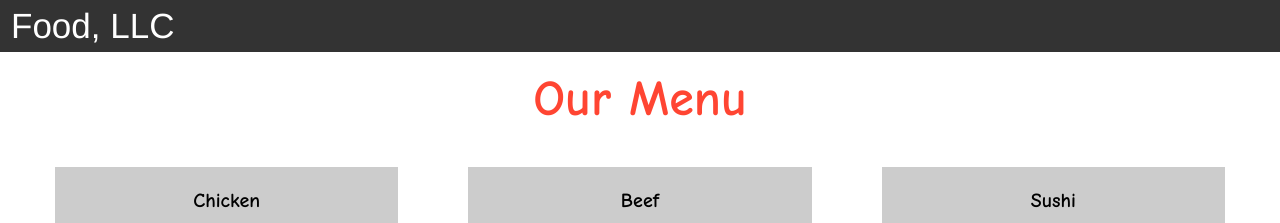
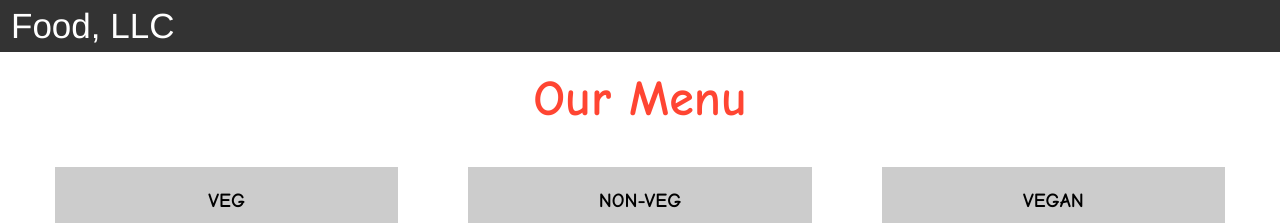
Before and after one commit to AmanTiwari404/Coursera-HTML-CSS-and-Javascript-for-Web-Developers, a plain HTML site: page module-3/index.html in a window 1280 px wide. Shown: the top 223 px of the page. Drawn offline with nearby package versions, Linux system fonts and the light colour scheme.

Commit message:
Update index.html

```diff
--- a/module-3/index.html
+++ b/module-3/index.html
@@ -50,14 +50,14 @@
 
   <div class="col-lg-4 col-md-6 col-sm-12">
     <div class="content-box">
-      <p class="item-name">Chicken</p>
+      <p class="item-name">VEG</p>
       <p>Lorem ipsum dolor sit amet, consectetuer adipiscing elit. Aenean commodo ligula eget dolor. Aenean massa. Cum sociis natoque penatibus et magnis dis parturient montes, nascetur ridiculus mus. Donec quam felis, ultricies nec, pellentesque eu, pretium quis, sem. Nulla consequat massa quis enim. Lorem ipsum dolor sit amet, consectetur adipiscing elit, sed do eiusmod tempor incididunt ut labore et dolore magna aliqua. Ut enim ad minim veniam, quis nostrud exercitation ullamco laboris nisi ut aliquip ex ea commodo consequat. Duis aute irure dolor in reprehenderit in voluptate velit esse cillum dolore eu fugiat nulla pariatur. Excepteur sint occaecat cupidatat non proident, sunt in culpa qui officia deserunt mollit anim id est laborum.<a href="#top">(Back to Top)</a></p>
     </div>
   </div>
 
   <div class="col-lg-4 col-md-6 col-sm-12">
     <div class="content-box">
-      <p class="item-name">Beef</p>
+      <p class="item-name">NON-VEG</p>
       <p>Lorem ipsum dolor sit amet, consectetuer adipiscing elit. Aenean commodo ligula eget dolor. Aenean massa. Cum sociis natoque penatibus et magnis dis parturient montes, nascetur ridiculus mus. Donec quam felis, ultricies nec, pellentesque eu, pretium quis, sem. Nulla consequat massa quis enim. Lorem ipsum dolor sit amet, consectetur adipiscing elit, sed do eiusmod tempor incididunt ut labore et dolore magna aliqua. Ut enim ad minim veniam, quis nostrud exercitation ullamco laboris nisi ut aliquip ex ea commodo consequat. Duis aute irure dolor in reprehenderit in voluptate velit esse cillum dolore eu fugiat nulla pariatur. Excepteur sint occaecat cupidatat non proident, sunt in culpa qui officia deserunt mollit anim id est laborum.<a href="#top">(Back to Top)</a></p>
     </div>
   </div>
@@ -65,7 +65,7 @@
 
   <div class="col-lg-4 col-md-12 col-sm-12">
     <div class="content-box">
-      <p class="item-name">Sushi</p>
+      <p class="item-name">VEGAN</p>
       <p>Lorem ipsum dolor sit amet, consectetuer adipiscing elit. Aenean commodo ligula eget dolor. Aenean massa. Cum sociis natoque penatibus et magnis dis parturient montes, nascetur ridiculus mus. Donec quam felis, ultricies nec, pellentesque eu, pretium quis, sem. Nulla consequat massa quis enim. Lorem ipsum dolor sit amet, consectetur adipiscing elit, sed do eiusmod tempor incididunt ut labore et dolore magna aliqua. Ut enim ad minim veniam, quis nostrud exercitation ullamco laboris nisi ut aliquip ex ea commodo consequat. Duis aute irure dolor in reprehenderit in voluptate velit esse cillum dolore eu fugiat nulla pariatur. Excepteur sint occaecat cupidatat non proident, sunt in culpa qui officia deserunt mollit anim id est laborum.<a href="#top">(Back to Top)</a></p>
     </div>
   </div>
```
